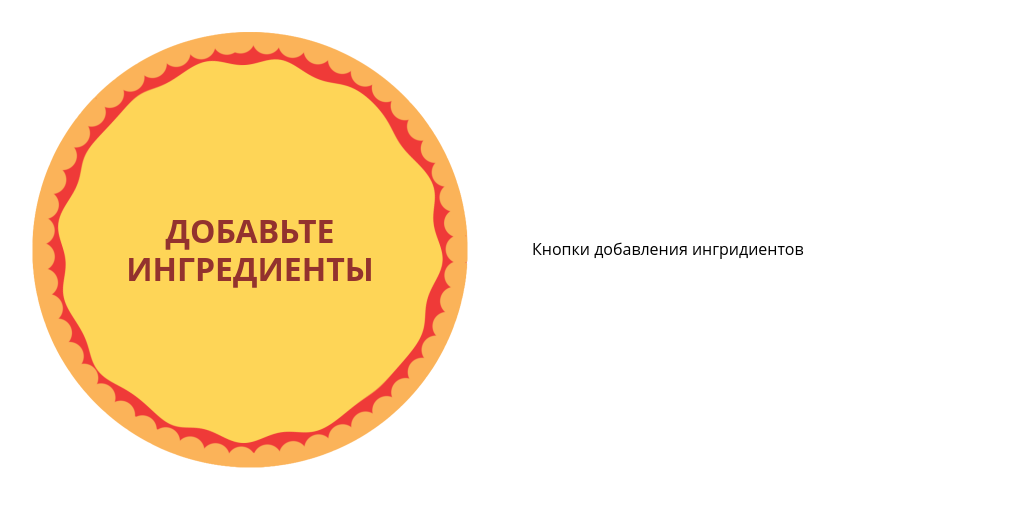
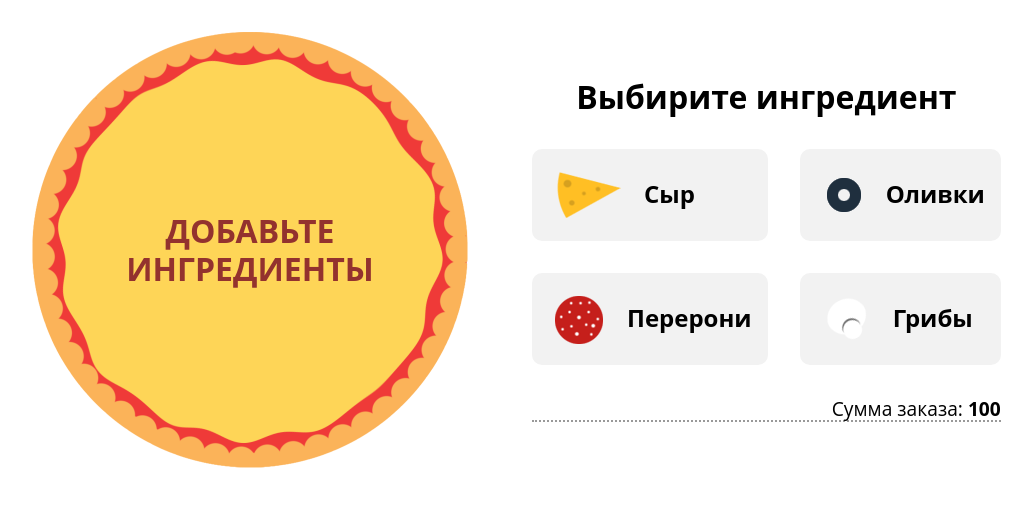
Before and after one commit to Commondore/pizza-25, a React (Vite) app: page / in a window 1280 px wide. Shown: the top 506 px of the page, without its empty margins (140-1172 px from the left). Built offline with nearby package versions, Linux system fonts and the light colour scheme.

Commit message:
add controls with logic

```diff
--- /dev/null
+++ b/src/components/controls/control-item/index.tsx
@@ -0,0 +1,23 @@
+import styles from "./style.module.css";
+
+interface Props {
+  title: string;
+  type: string;
+  count: number;
+  addIng: () => void;
+  removeIng: (event: React.MouseEvent<HTMLDivElement, MouseEvent>) => void;
+}
+
+export const ControlItem = ({ title, type, count, addIng, removeIng }: Props) => {
+  return (
+    <div className={styles.item} onClick={addIng}>
+      <img className={styles.image} src={`/img/${type}-icon.png`} alt={title} />
+      <h2 className={styles.title}>{title}</h2>
+      {count > 0 ? (
+        <div className={styles.count} onClick={removeIng}>
+          {count}
+        </div>
+      ) : null}
+    </div>
+  );
+};
--- /dev/null
+++ b/src/components/controls/control-item/style.module.css
@@ -0,0 +1,51 @@
+.item {
+  position: relative;
+  display: flex;
+  background: #f2f2f2;
+  padding: 1rem;
+  align-items: center;
+  cursor: pointer;
+  border-radius: 10px;
+  transition: 0.3s;
+  user-select: none;
+}
+.image {
+  vertical-align: middle;
+}
+.item:hover {
+  background: rgba(255, 107, 30, 0.25);
+}
+.title {
+  text-transform: capitalize;
+  margin-left: 1rem;
+}
+.count {
+  position: absolute;
+  top: -10px;
+  right: -10px;
+  width: 40px;
+  height: 40px;
+  line-height: 40px;
+  border-radius: 50%;
+  background: #34ad3c;
+  color: white;
+  font-weight: bold;
+  text-align: center;
+  overflow: hidden;
+}
+.count:after {
+  content: "–";
+  position: absolute;
+  top: -100%;
+  left: 0;
+  width: 40px;
+  height: 40px;
+  border-radius: 50%;
+  background: #ff3726;
+  font-size: 2rem;
+  line-height: 31px;
+  transition: 0.2s;
+}
+.count:hover:after {
+  top: 0;
+}
--- /dev/null
+++ b/src/components/controls/index.tsx
@@ -0,0 +1,44 @@
+import { Ings } from "@/interfaces/pizza";
+import styles from "./style.module.css";
+import { ControlItem } from "@/components/controls/control-item";
+
+interface Props {
+  ings: Ings;
+  addIng: (ingName: string) => void;
+  removeIng: (event: React.MouseEvent<HTMLDivElement, MouseEvent>, ingName: string) => void;
+  price: number;
+}
+
+const CONTROLS: Record<string, string> = {
+  cheese: "Сыр",
+  sausage: "Перерони",
+  mushrooms: "Грибы",
+  olives: "Оливки",
+};
+
+export const Controls = ({ ings, addIng, removeIng, price }: Props) => {
+  return (
+    <div>
+      <h3 className={styles.title}>Выбирите ингредиент</h3>
+      <div className={styles.controls}>
+        {Object.keys(ings).map((ingName) => {
+          return (
+            <ControlItem
+              key={ingName}
+              title={CONTROLS[ingName]}
+              type={ingName}
+              count={ings[ingName]}
+              addIng={() => addIng(ingName)}
+              removeIng={(event: React.MouseEvent<HTMLDivElement, MouseEvent>) =>
+                removeIng(event, ingName)
+              }
+            />
+          );
+        })}
+      </div>
+      <div className={styles.price}>
+        Сумма заказа: <span>{price}</span>
+      </div>
+    </div>
+  );
+};
--- /dev/null
+++ b/src/components/controls/style.module.css
@@ -0,0 +1,20 @@
+.controls {
+  display: grid;
+  grid-template-columns: repeat(2, 1fr);
+  gap: 2rem;
+}
+.title {
+  text-align: center;
+  margin-top: 0;
+  margin-bottom: 2rem;
+  font-size: 2rem;
+}
+.price {
+  margin-top: 2rem;
+  font-size: 1.2rem;
+  text-align: right;
+  border-bottom: 2px dotted #999;
+}
+.price span {
+  font-weight: bold;
+}
--- a/src/pages/pizza-page.tsx
+++ b/src/pages/pizza-page.tsx
@@ -2,6 +2,14 @@ import styles from "@/App.module.css";
 import { useState } from "react";
 import { Ings } from "@/interfaces/pizza";
 import { Pizza } from "@/components/pizza";
+import { Controls } from "@/components/controls";
+
+const PRICES: Record<string, number> = {
+  cheese: 30,
+  olives: 60,
+  sausage: 70,
+  mushrooms: 40,
+};
 
 export const PizzaPage = () => {
   const [ings, setIngs] = useState<Ings>({
@@ -11,10 +19,36 @@ export const PizzaPage = () => {
     mushrooms: 0,
   });
 
+  const [price, setPrice] = useState(100);
+
+  const addIng = (ingName: string) => {
+    setIngs((ings) => {
+      return {
+        ...ings,
+        [ingName]: ings[ingName] + 1,
+      };
+    });
+
+    setPrice((price) => price + PRICES[ingName]);
+  };
+
+  const removeIng = (event: React.MouseEvent<HTMLDivElement, MouseEvent>, ingName: string) => {
+    event.stopPropagation();
+
+    setPrice((price) => price - PRICES[ingName] * ings[ingName]);
+
+    setIngs((ings) => {
+      return {
+        ...ings,
+        [ingName]: 0,
+      };
+    });
+  };
+
   return (
     <div className={styles.wrapper}>
       <Pizza ings={ings} />
-      <div>Кнопки добавления ингридиентов</div>
+      <Controls ings={ings} addIng={addIng} removeIng={removeIng} price={price} />
     </div>
   );
 };
```
